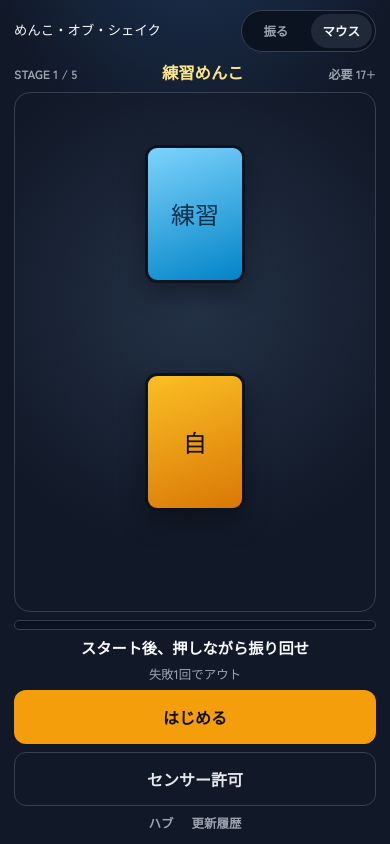
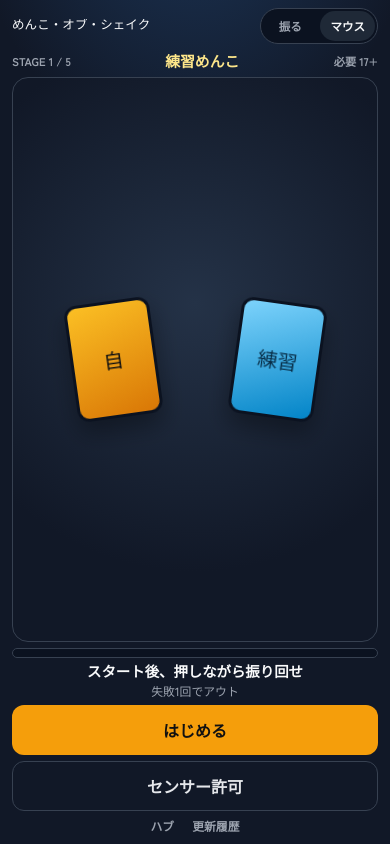
Before and after one commit to zmr7z/menko, a plain HTML site: page index.html in a window 390 px wide. Drawn offline with Linux system fonts and the light colour scheme.

Commit message:
Stop menko cards from overlapping on short phone layouts.
Place cards side-by-side and use a tighter grid chrome for embeds.

```diff
--- a/index.html
+++ b/index.html
@@ -23,13 +23,13 @@
       </div>
     </header>
 
+    <div class="stage-bar">
+      <span id="stage-label">STAGE 1 / 5</span>
+      <strong id="foe-name">練習めんこ</strong>
+      <span id="need-label"></span>
+    </div>
+
     <main class="stage">
-      <div class="stage-bar">
-        <span id="stage-label">STAGE 1 / 5</span>
-        <strong id="foe-name">練習めんこ</strong>
-        <span id="need-label"></span>
-      </div>
-
       <div class="arena" id="arena">
         <div class="card foe" id="card-foe">
           <div class="face front" id="foe-label">敵</div>
@@ -41,11 +41,13 @@
         </div>
         <div class="rock hidden" id="rock" aria-hidden="true">岩</div>
       </div>
+    </main>
 
+    <div class="hud">
       <div class="meter" aria-hidden="true"><i id="meter-fill"></i></div>
       <p class="hint" id="hint">スタート後、振ってひっくり返せ</p>
-      <p class="subhint" id="subhint">失敗1回でゲームオーバー</p>
-    </main>
+      <p class="subhint" id="subhint">失敗1回でアウト</p>
+    </div>
 
     <div class="actions">
       <button type="button" class="btn primary" id="btn-start">はじめる</button>
--- a/style.css
+++ b/style.css
@@ -9,6 +9,8 @@
   --ok: #34d399;
   --line: #374151;
   --safe: env(safe-area-inset-bottom, 0px);
+  --card-w: clamp(72px, 22vmin, 104px);
+  --card-h: clamp(100px, 30vmin, 142px);
 }
 
 * {
@@ -31,33 +33,37 @@ body {
   width: min(480px, 100%);
   height: 100%;
   margin: 0 auto;
-  padding: max(10px, env(safe-area-inset-top)) 14px calc(12px + var(--safe));
-  display: flex;
-  flex-direction: column;
-  gap: 8px;
+  padding: max(8px, env(safe-area-inset-top)) 12px calc(10px + var(--safe));
+  display: grid;
+  grid-template-rows: auto auto minmax(0, 1fr) auto auto auto;
+  gap: 6px;
 }
 
 .top {
   display: flex;
   justify-content: space-between;
   align-items: center;
-  gap: 10px;
+  gap: 8px;
+  min-width: 0;
 }
 
 .brand {
   font-family: "Archivo Black", sans-serif;
-  font-size: clamp(0.82rem, 3.4vw, 1rem);
+  font-size: clamp(0.72rem, 3.2vw, 0.95rem);
   letter-spacing: 0.01em;
-  line-height: 1.15;
+  line-height: 1.1;
   flex: 1;
   min-width: 0;
+  overflow: hidden;
+  text-overflow: ellipsis;
+  white-space: nowrap;
 }
 
 .mode-tabs {
   display: inline-grid;
   grid-template-columns: 1fr 1fr;
-  gap: 4px;
-  padding: 3px;
+  gap: 3px;
+  padding: 2px;
   background: #0b1220;
   border-radius: 999px;
   border: 1px solid var(--line);
@@ -68,11 +74,11 @@ body {
   appearance: none;
   border: 0;
   border-radius: 999px;
-  padding: 8px 12px;
+  padding: 7px 10px;
   background: transparent;
   color: var(--muted);
   font: inherit;
-  font-size: 0.78rem;
+  font-size: 0.72rem;
   font-weight: 800;
   cursor: pointer;
   white-space: nowrap;
@@ -83,43 +89,44 @@ body {
   color: var(--ink);
 }
 
-.stage {
-  flex: 1;
-  display: flex;
-  flex-direction: column;
-  min-height: 0;
-  gap: 8px;
-}
-
 .stage-bar {
   display: grid;
-  grid-template-columns: auto 1fr auto;
-  align-items: baseline;
-  gap: 8px;
-  min-height: 1.4em;
+  grid-template-columns: minmax(0, auto) minmax(0, 1fr) minmax(0, auto);
+  align-items: center;
+  gap: 6px;
+  min-width: 0;
 }
 
 .stage-bar span {
   color: var(--muted);
-  font-size: 0.75rem;
+  font-size: 0.7rem;
   font-weight: 700;
   white-space: nowrap;
+  overflow: hidden;
+  text-overflow: ellipsis;
 }
 
 .stage-bar strong {
   font-family: "Archivo Black", sans-serif;
-  font-size: clamp(1rem, 4.2vw, 1.25rem);
+  font-size: clamp(0.9rem, 3.8vw, 1.15rem);
   color: #fde68a;
   text-align: center;
   overflow: hidden;
   text-overflow: ellipsis;
   white-space: nowrap;
+  min-width: 0;
+}
+
+.stage {
+  min-height: 0;
+  display: flex;
 }
 
 .arena {
   position: relative;
   flex: 1;
   min-height: 0;
+  width: 100%;
   border-radius: 16px;
   border: 1px solid var(--line);
   background: radial-gradient(circle at 50% 40%, #243247, #111827 70%);
@@ -131,23 +138,26 @@ body {
   box-shadow: inset 0 0 0 2px rgba(245, 158, 11, 0.55);
 }
 
+/* Side-by-side so cards never stack on top of each other in short frames */
 .card {
   position: absolute;
-  width: min(100px, 28vw);
-  height: min(138px, 38vw);
-  left: 50%;
+  top: 50%;
+  width: var(--card-w);
+  height: var(--card-h);
+  margin-top: calc(var(--card-h) / -2);
   transform-style: preserve-3d;
   transition: transform 0.45s cubic-bezier(0.2, 0.9, 0.2, 1);
 }
 
 .card.you {
-  top: 54%;
-  margin-left: calc(min(100px, 28vw) / -2);
+  left: 18%;
+  transform: translateX(-10%) rotate(-8deg);
 }
 
 .card.foe {
-  top: 10%;
-  margin-left: calc(min(100px, 28vw) / -2);
+  right: 18%;
+  left: auto;
+  transform: translateX(10%) rotate(8deg);
 }
 
 .face {
@@ -159,7 +169,7 @@ body {
   display: grid;
   place-items: center;
   font-family: "Archivo Black", sans-serif;
-  font-size: clamp(1.5rem, 6vw, 2rem);
+  font-size: clamp(1.25rem, 5vmin, 1.85rem);
   box-shadow: 0 12px 24px rgba(0, 0, 0, 0.35);
 }
 
@@ -183,25 +193,29 @@ body {
   transform: rotateY(180deg);
 }
 
-.card.flipped {
-  transform: rotateY(180deg);
+.card.you.flipped {
+  transform: translateX(-10%) rotate(-8deg) rotateY(180deg);
+}
+
+.card.foe.flipped {
+  transform: translateX(10%) rotate(8deg) rotateY(180deg);
 }
 
 .card.you.slam {
-  animation: slam 0.35s ease;
+  animation: slamYou 0.35s ease;
 }
 
 .card.foe.hit {
-  animation: hit 0.5s ease;
+  animation: hitFoe 0.5s ease;
 }
 
 .rock {
   position: absolute;
   left: 50%;
-  top: 18%;
-  width: min(120px, 34vw);
-  height: min(100px, 28vw);
-  margin-left: calc(min(120px, 34vw) / -2);
+  top: 50%;
+  width: min(120px, 34vmin);
+  height: min(100px, 28vmin);
+  transform: translate(-50%, -50%);
   border-radius: 42% 48% 40% 55% / 48% 40% 55% 45%;
   background:
     radial-gradient(circle at 30% 28%, #9ca3af, transparent 40%),
@@ -221,7 +235,7 @@ body {
 }
 
 .rock.shake {
-  animation: hit 0.45s ease;
+  animation: hitFoe 0.45s ease;
 }
 
 .rock.cracked {
@@ -254,16 +268,22 @@ body {
   color: #064e3b;
 }
 
-@keyframes slam {
-  0% { transform: translateY(0) scale(1); }
-  40% { transform: translateY(-28px) scale(1.05); }
-  100% { transform: translateY(0) scale(1); }
+@keyframes slamYou {
+  0% { transform: translateX(-10%) rotate(-8deg) scale(1); }
+  40% { transform: translateX(8%) rotate(-2deg) scale(1.06); }
+  100% { transform: translateX(-10%) rotate(-8deg) scale(1); }
 }
 
-@keyframes hit {
-  0%, 100% { transform: translateX(0) rotate(0); }
-  30% { transform: translateX(-10px) rotate(-8deg); }
-  60% { transform: translateX(14px) rotate(10deg); }
+@keyframes hitFoe {
+  0%, 100% { transform: translateX(10%) rotate(8deg); }
+  30% { transform: translateX(18%) rotate(16deg); }
+  60% { transform: translateX(4%) rotate(2deg); }
+}
+
+.hud {
+  display: grid;
+  gap: 4px;
+  min-width: 0;
 }
 
 .meter {
@@ -272,7 +292,6 @@ body {
   background: #0b1220;
   border: 1px solid var(--line);
   overflow: hidden;
-  flex-shrink: 0;
 }
 
 .meter i {
@@ -285,25 +304,30 @@ body {
 
 .hint {
   margin: 0;
-  font-size: 0.95rem;
+  font-size: 0.9rem;
   font-weight: 800;
   text-align: center;
-  line-height: 1.3;
+  line-height: 1.25;
+  overflow: hidden;
+  text-overflow: ellipsis;
+  white-space: nowrap;
 }
 
 .subhint {
   margin: 0;
-  font-size: 0.78rem;
+  font-size: 0.74rem;
   color: var(--muted);
   text-align: center;
-  line-height: 1.3;
+  line-height: 1.25;
+  overflow: hidden;
+  text-overflow: ellipsis;
+  white-space: nowrap;
 }
 
 .actions {
   display: flex;
   flex-direction: column;
-  gap: 8px;
-  flex-shrink: 0;
+  gap: 6px;
 }
 
 .actions .btn {
@@ -319,7 +343,7 @@ body {
   appearance: none;
   border: 1px solid var(--line);
   border-radius: 12px;
-  padding: 14px 14px;
+  padding: 12px 14px;
   font: inherit;
   font-weight: 800;
   text-decoration: none;
@@ -345,13 +369,12 @@ body {
   display: flex;
   justify-content: center;
   gap: 18px;
-  flex-shrink: 0;
 }
 
 .foot-links a {
   color: var(--muted);
   text-decoration: none;
-  font-size: 0.78rem;
+  font-size: 0.74rem;
   font-weight: 700;
 }
 
@@ -401,6 +424,27 @@ body {
   margin: 0;
 }
 
+/* Embedded / short frames: shrink chrome, keep cards apart */
+@media (max-height: 700px) {
+  #app {
+    gap: 4px;
+    padding-top: max(6px, env(safe-area-inset-top));
+  }
+  .brand { font-size: 0.72rem; }
+  .tab { padding: 6px 8px; font-size: 0.68rem; }
+  .hint { font-size: 0.82rem; }
+  .btn { padding: 10px 12px; }
+  .foot-links { display: none; }
+}
+
+@media (max-height: 560px) {
+  :root {
+    --card-w: clamp(64px, 20vmin, 88px);
+    --card-h: clamp(88px, 28vmin, 120px);
+  }
+  .subhint { display: none; }
+}
+
 @media (min-width: 900px) and (pointer: fine) {
   #app {
     max-height: min(100vh, 860px);
```
